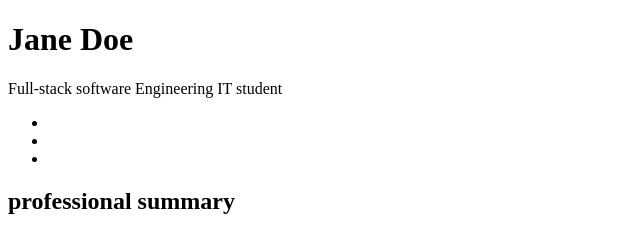
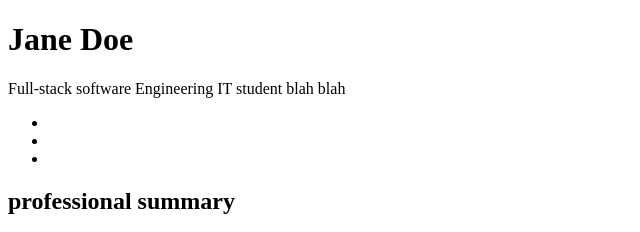
Before and after one commit to Lord-zeus67/It-class-program, a plain HTML site: page wk1/day_1/index.html in a window 1280 px wide. Shown: the top 232 px of the page, 0-640 px from the left. Drawn offline with Linux system fonts and the light colour scheme.

Commit message:
refactor:update header paragraph in main branch

```diff
--- a/wk1/day_1/index.html
+++ b/wk1/day_1/index.html
@@ -11,7 +11,7 @@
     </body>
         <header>
             <h1> Jane Doe</h1>
-            <p>Full-stack software Engineering IT student</p>
+            <p>Full-stack software Engineering IT student blah blah</p>
             <nav>
                 <ul>
                     <li></li>
```
